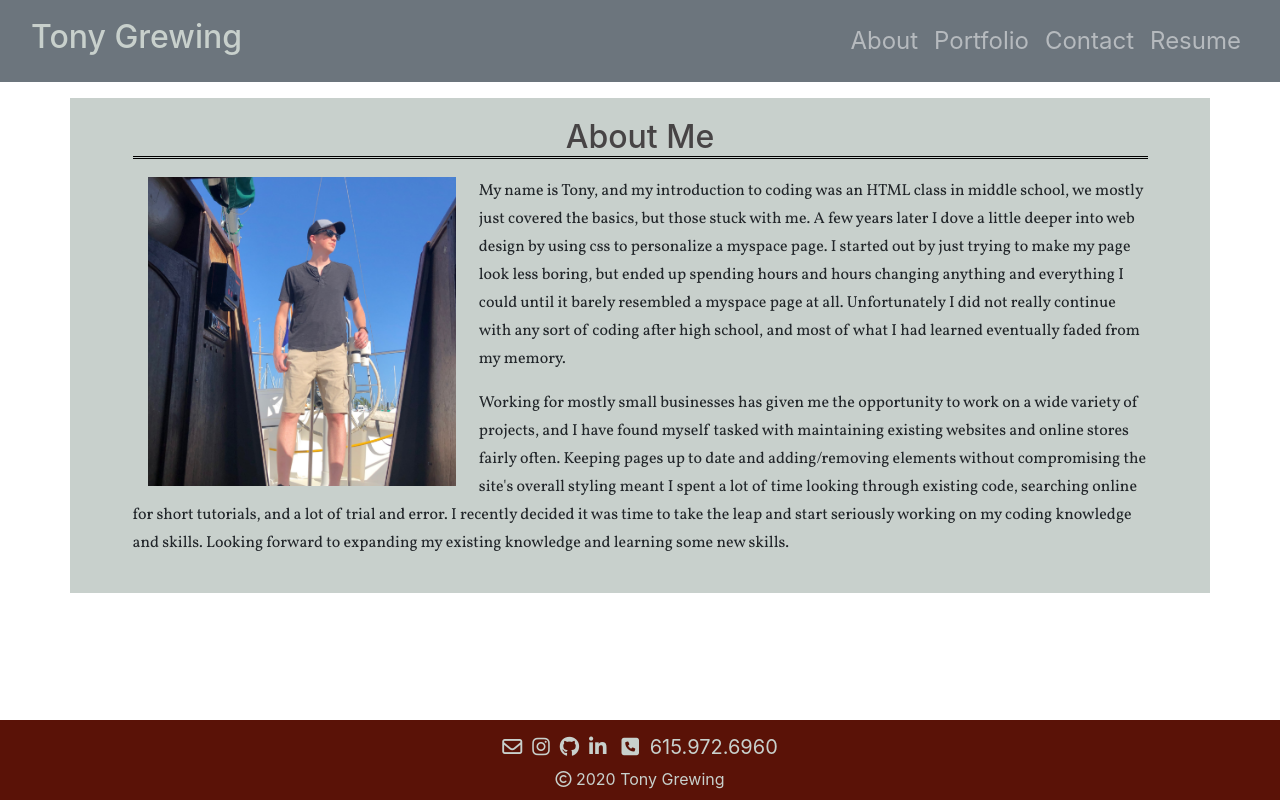
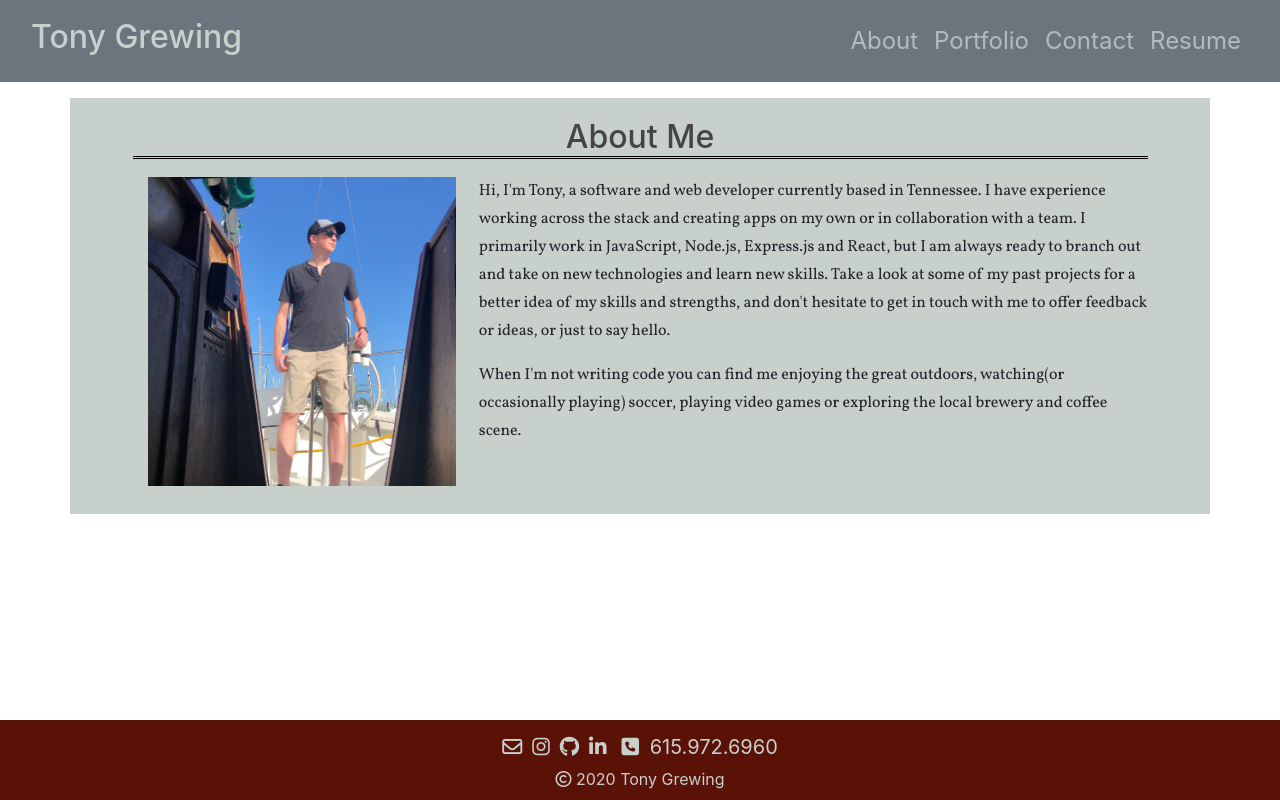
Before and after one commit to tsgrewing/tsgrewing.github.io, a React (Create React App) app: page / in a window 1280 px wide. Built offline with nearby package versions, Linux system fonts and the light colour scheme; a web font is replaced by a local one.

Commit message:
updating about me

```diff
--- a/src/components/About/index.js
+++ b/src/components/About/index.js
@@ -7,10 +7,10 @@ export default function About () {
         <section class="col-xs-12">
             <img class="img-fluid col-xs-12 col-md-4 float-left mb-2 mr-2" src={image} alt="Photo of Tony in Key West" />
             <p>
-                My name is Tony, and my introduction to coding was an HTML class in middle school, we mostly just covered the basics, but those stuck with me. A few years later I dove a little deeper into web design by using css to personalize a myspace page. I started out by just trying to make my page look less boring, but ended up spending hours and hours changing anything and everything I could until it barely resembled a myspace page at all. Unfortunately I did not really continue with any sort of coding after high school, and most of what I had learned eventually faded from my memory.
+                Hi, I'm Tony, a software and web developer currently based in Tennessee. I have experience working across the stack and creating apps on my own or in collaboration with a team. I primarily work in JavaScript, Node.js, Express.js and React, but I am always ready to branch out and take on new technologies and learn new skills. Take a look at some of my past projects for a better idea of my skills and strengths, and don't hesitate to get in touch with me to offer feedback or ideas, or just to say hello.
             </p>
             <p>
-                Working for mostly small businesses has given me the opportunity to work on a wide variety of projects, and I have found myself tasked with maintaining existing websites and online stores fairly often. Keeping pages up to date and adding/removing elements without compromising the site's overall styling meant I spent a lot of time looking through existing code, searching online for short tutorials, and a lot of trial and error. I recently decided it was time to take the leap and start seriously working on my coding knowledge and skills. Looking forward to expanding my existing knowledge and learning some new skills.
+                When I'm not writing code you can find me enjoying the great outdoors, watching(or occasionally playing) soccer, playing video games or exploring the local brewery and coffee scene.
             </p>
         </section>
         </div>
```
